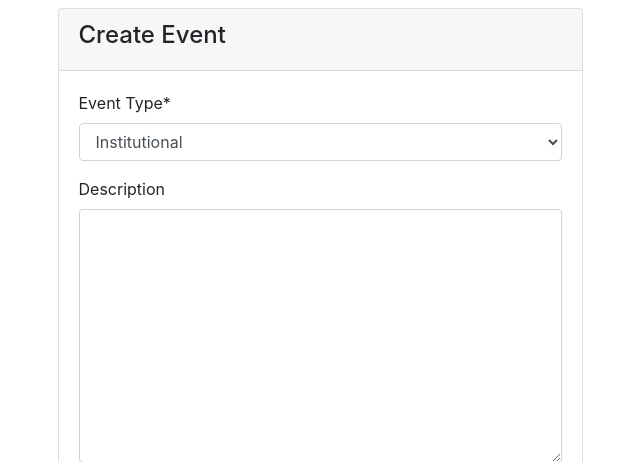
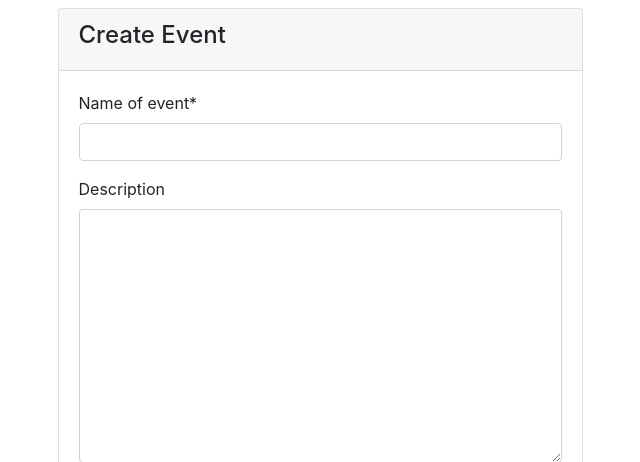
Before and after one commit to ejit0919/ems_proj, a Django app: page /events/new/ in a window 1280 px wide. Shown: the part 56-518 px from the top of the page, without its empty margins (320-960 px from the left). Run offline with Django 3.2, Linux system fonts and the light colour scheme; some libraries are stand-ins or nearby versions.

Commit message:
Fixed Name Error, and Added New Fields in Create Forms

```diff
--- a/events/models.py
+++ b/events/models.py
@@ -19,7 +19,7 @@ class Event(models.Model):
     INSTITUTIONAL = 1
     SPECIAL = 2
     EVENT_TYPES = ((INSTITUTIONAL, 'Institutional'), (SPECIAL, 'Special'))
-    name = models.CharField("Event Type", max_length=14, default="", choices=EVENT_TYPES)
+    event_type = models.CharField("Event Type", max_length=14, default="", choices=EVENT_TYPES)
 
     def __str__(self):
         return self.name
--- a/events/views.py
+++ b/events/views.py
@@ -44,7 +44,7 @@ class MyEventListView(ListView):
 
 class EventCreateView(CreateView):
     model = Event
-    fields = ['name', 'description', 'image', 'max_slots', 'date_from', 'date_to', 'time_from', 'time_to', 'venue']
+    fields = ['name', 'description', 'image', 'event_type', 'max_slots', 'date_from', 'date_to', 'time_from', 'time_to', 'venue']
     template_name = "event_create.html"
 
     def form_valid(self, form):
@@ -53,7 +53,7 @@ class EventCreateView(CreateView):
 
 class UpdateCreateView(UpdateView):
     model = Event
-    fields = ['name', 'description', 'image', 'max_slots', 'date_from', 'date_to', 'time_from', 'time_to', 'venue']
+    fields = ['name', 'description', 'image', 'event_type', 'max_slots', 'date_from', 'date_to', 'time_from', 'time_to', 'venue']
     template_name = "event_update.html"
 
     def form_valid(self, form):
--- a/templates/home.html
+++ b/templates/home.html
@@ -38,7 +38,7 @@
                     </div>
                 {% endif %}
                 {% empty %}
-                        <img class="d-block w-100" src="WebDev/11.jpg" data-src="holder.js/900x400?theme=social" alt="No Images">
+                        <img class="d-block w-100" src="" data-src="holder.js/900x400?theme=social" alt="No Images">
             {% endfor %}
 
             <a class="carousel-control-prev" href="#carousel" role="button" data-slide="prev">
--- a/users/models.py
+++ b/users/models.py
@@ -10,7 +10,7 @@ class Participant(AbstractUser):
     FACULTY = 2
     STAFF = 3
     DESIGNATIONS = ((STUDENTS, 'Student'), (FACULTY, 'Faculty'), (STAFF, 'Staff'))
-    name = models.CharField("", max_length = 50, default="", choices=DESIGNATIONS)
+    designation = models.CharField("", max_length = 7, default="", choices=DESIGNATIONS)
 
     def __str__(self):
         return self.username
```
Also changed, not shown: db.sqlite3, events/migrations/0014_auto_20181116_0313.py (added), users/migrations/0004_auto_20181116_0313.py (added), users/migrations/0005_auto_20181116_0315.py (added).
